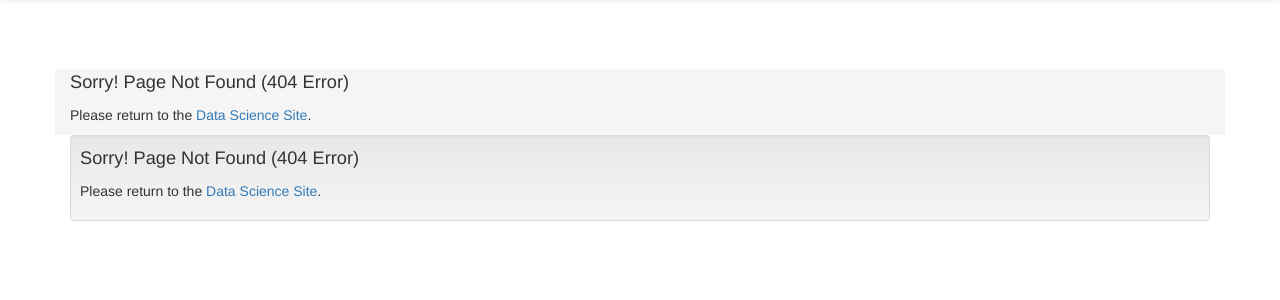
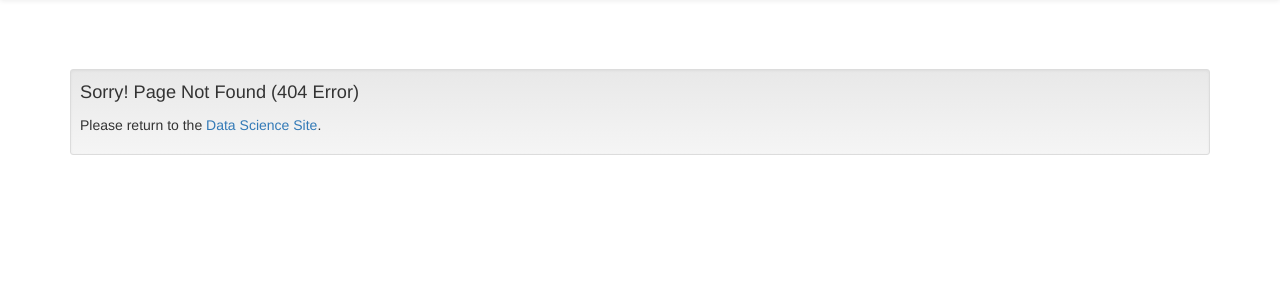
Before and after one commit to IQSS/milestone-reader, a Django app: template milestone_reader/templates/404.html in a window 1280 px wide. Shown: the part 51-351 px from the top of the page. Run offline with Django 3.2, Linux system fonts and the light colour scheme; the template is opened without the code that fills it, so the values that code supplies are empty; parts of the project's set-up code (start-up, migrations or seed data) failed here and were passed over; some libraries are stand-ins or nearby versions.

Commit message:
template updated

```diff
--- a/milestone_reader/templates/404.html
+++ b/milestone_reader/templates/404.html
@@ -35,19 +35,7 @@
 			</div>
 		</div>
 	</nav>
-    <!-- Header Panel -->
-    <div id="dataverseHeader" class="container" style="background:#F5F5F5;">
-        <div class="dataverseHeaderBlock">
-                <div class="dataverseHeaderCell dataverseHeaderName">
-					<p><span style="font-size: 1.3em; color:inheret;">Sorry! Page Not Found (404 Error)</span></p>
-						<p>Please return to the <a href="http://datascience.iq.harvard.edu">Data Science Site</a>.</p>
 
-					<!--
-						<p>Please return to the <a href="http://dataverse-demo.iq.harvard.edu/">Dataverse Beta Site</a>.</p>
-                    -->
-                </div>
-        </div>
-    </div>
 	<div class="container">
 		<div class="well well-sm" style="background-color:#f5f5f5;">
 		<p><span style="font-size: 1.3em; color:inheret;">Sorry! Page Not Found (404 Error)</span></p>
```
Also changed, not shown: milestone_reader/templates/500.html (+4 -12 lines).
